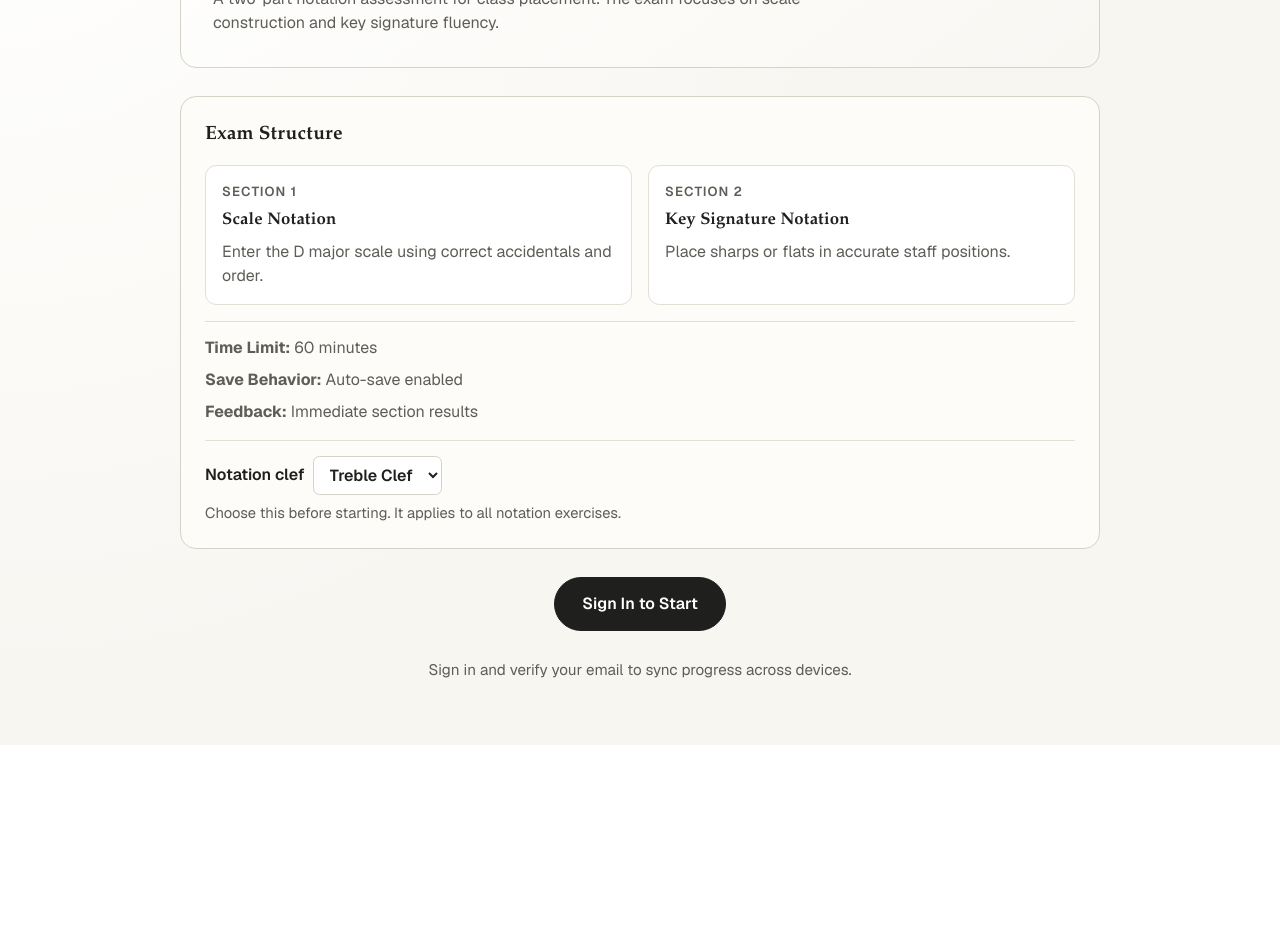
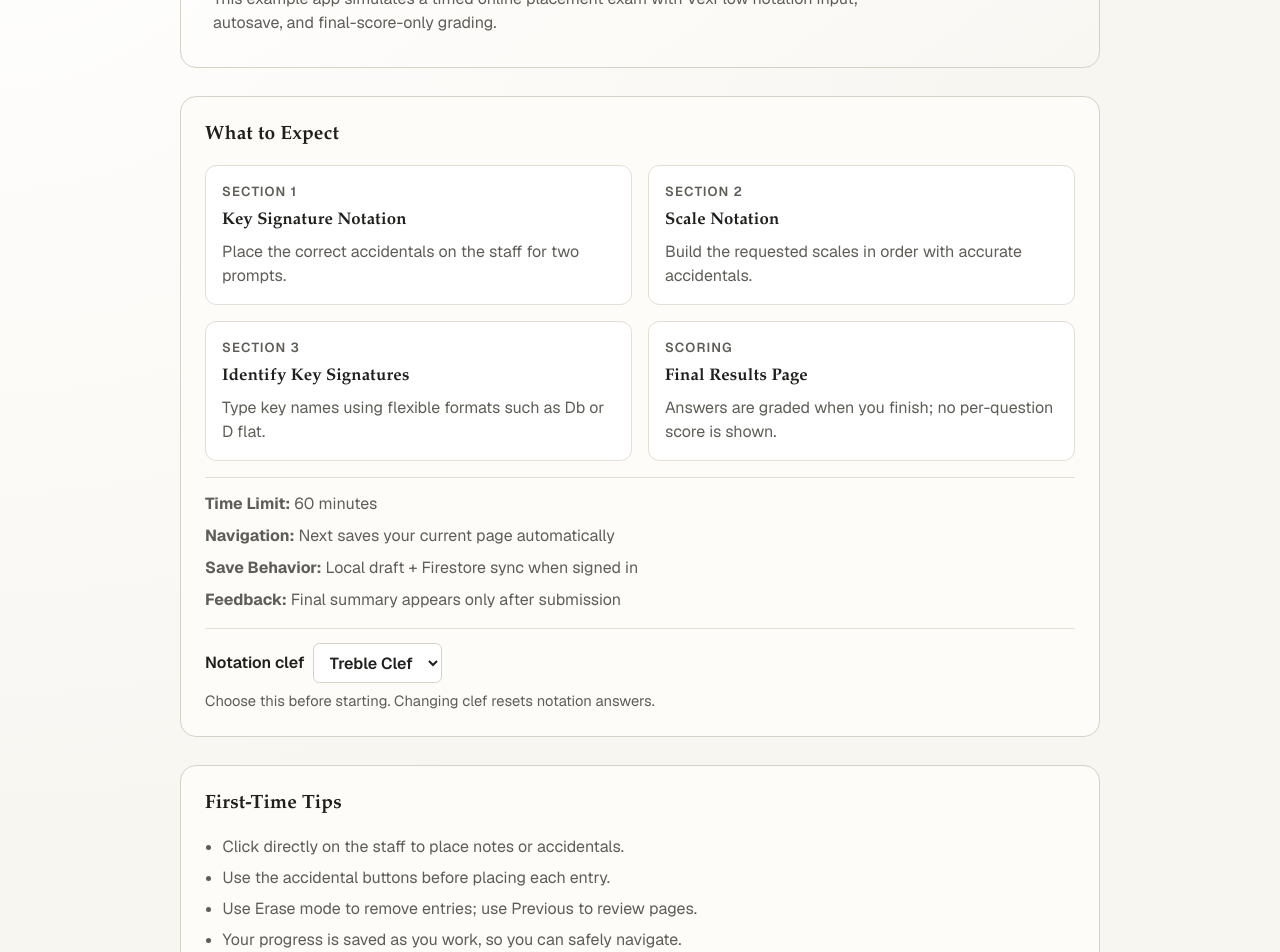
Before and after one commit to BrettEastman/ll-exam, a Next.js app: page / in a window 1280 px wide. Shown: the part 180-1132 px from the top of the page. Before the commit the page ends 925 px from the top, so only its background shows below. Built offline with nearby package versions, Linux system fonts and the light colour scheme; no server answers.

Commit message:
refactor: add regex for key sig identification, add more info for first time users, with links back to home page

```diff
--- a/app/page.module.css
+++ b/app/page.module.css
@@ -85,6 +85,18 @@
   gap: 0.5rem;
 }
 
+.tips {
+  margin: 0;
+  padding-left: 1.1rem;
+  display: grid;
+  gap: 0.45rem;
+  color: var(--color-muted);
+}
+
+.tips li {
+  margin: 0;
+}
+
 .facts p {
   margin: 0;
   color: var(--color-muted);
--- a/app/page.tsx
+++ b/app/page.tsx
@@ -9,7 +9,7 @@ export default function Home() {
   const { user, isReady, isConfigured } = useAuthSession();
   const { draft, isHydrated, patchDraft } = useExamDraft();
   const canEnterExam = !isConfigured || Boolean(user?.emailVerified);
-  const hasStartedNotationExercise =
+  const hasStartedExam =
     draft.keySignature.notes.length > 0 ||
     Boolean(draft.keySignature.result) ||
     draft.keySignatureCMinor.notes.length > 0 ||
@@ -17,7 +17,9 @@ export default function Home() {
     draft.scale.notes.length > 0 ||
     Boolean(draft.scale.result) ||
     draft.scaleBMinor.notes.length > 0 ||
-    Boolean(draft.scaleBMinor.result);
+    Boolean(draft.scaleBMinor.result) ||
+    draft.identifyKeySignatures.answers.some((answer) => answer.trim().length > 0) ||
+    Boolean(draft.identifyKeySignatures.result);
 
   const handleClefChange = (nextClef: "treble" | "bass") => {
     patchDraft((prev) => {
@@ -57,25 +59,35 @@ export default function Home() {
     <main className={styles.page}>
       <section className={styles.hero}>
         <p className={styles.kicker}>Lydian Lab</p>
-        <h1>Lydian Lab Music Theory Entrance Exam</h1>
+        <h1>Lydian Lab Music Theory Exam Demo</h1>
         <p>
-          A two-part notation assessment for class placement. The exam focuses
-          on scale construction and key signature fluency.
+          This example app simulates a timed online placement exam with VexFlow
+          notation input, autosave, and final-score-only grading.
         </p>
       </section>
 
       <section className={styles.card}>
-        <h2>Exam Structure</h2>
+        <h2>What to Expect</h2>
         <div className={styles.grid}>
           <article className={styles.panel}>
             <p className={styles.panelTag}>Section 1</p>
-            <h3>Scale Notation</h3>
-            <p>Enter the D major scale using correct accidentals and order.</p>
+            <h3>Key Signature Notation</h3>
+            <p>Place the correct accidentals on the staff for two prompts.</p>
           </article>
           <article className={styles.panel}>
             <p className={styles.panelTag}>Section 2</p>
-            <h3>Key Signature Notation</h3>
-            <p>Place sharps or flats in accurate staff positions.</p>
+            <h3>Scale Notation</h3>
+            <p>Build the requested scales in order with accurate accidentals.</p>
+          </article>
+          <article className={styles.panel}>
+            <p className={styles.panelTag}>Section 3</p>
+            <h3>Identify Key Signatures</h3>
+            <p>Type key names using flexible formats such as Db or D flat.</p>
+          </article>
+          <article className={styles.panel}>
+            <p className={styles.panelTag}>Scoring</p>
+            <h3>Final Results Page</h3>
+            <p>Answers are graded when you finish; no per-question score is shown.</p>
           </article>
         </div>
         <div className={styles.facts}>
@@ -83,10 +95,13 @@ export default function Home() {
             <strong>Time Limit:</strong> 60 minutes
           </p>
           <p>
-            <strong>Save Behavior:</strong> Auto-save enabled
+            <strong>Navigation:</strong> Next saves your current page automatically
           </p>
           <p>
-            <strong>Feedback:</strong> Immediate section results
+            <strong>Save Behavior:</strong> Local draft + Firestore sync when signed in
+          </p>
+          <p>
+            <strong>Feedback:</strong> Final summary appears only after submission
           </p>
         </div>
 
@@ -104,15 +119,27 @@ export default function Home() {
             </select>
           </label>
           <p>
-            Choose this before starting. It applies to all notation exercises.
+            Choose this before starting. Changing clef resets notation answers.
           </p>
         </div>
+      </section>
+
+      <section className={styles.card}>
+        <h2>First-Time Tips</h2>
+        <ul className={styles.tips}>
+          <li>Click directly on the staff to place notes or accidentals.</li>
+          <li>Use the accidental buttons before placing each entry.</li>
+          <li>Use Erase mode to remove entries; use Previous to review pages.</li>
+          <li>Your progress is saved as you work, so you can safely navigate.</li>
+        </ul>
       </section>
 
       <div className={styles.ctaWrap}>
         {canEnterExam ? (
           <Link href="/exam/1" className={styles.cta}>
-            Start Exam
+            {isHydrated && hasStartedExam && !draft.submitted
+              ? `Resume Exam (Page ${draft.currentPage})`
+              : "Start Exam"}
           </Link>
         ) : (
           <Link href="/auth" className={styles.cta}>
--- a/components/exam/IdentifyKeySignaturesExercise.tsx
+++ b/components/exam/IdentifyKeySignaturesExercise.tsx
@@ -69,7 +69,6 @@ export default function IdentifyKeySignaturesExercise({
                 type="text"
                 value={answers[index] ?? ""}
                 onChange={(event) => onChange(index, event.target.value)}
-                placeholder={`e.g. ${prompt.tonic} ${prompt.mode}`}
               />
               <span>{prompt.mode}</span>
             </label>
```
Also changed, not shown: app/exam/[page]/page.module.css (+17 -0 lines), app/exam/[page]/page.tsx (+6 -1 lines), features/notation/grading/gradeIdentifyKeySignatures.ts (+35 -19 lines), 1 other file (tests, documents, lock files or other folders).
